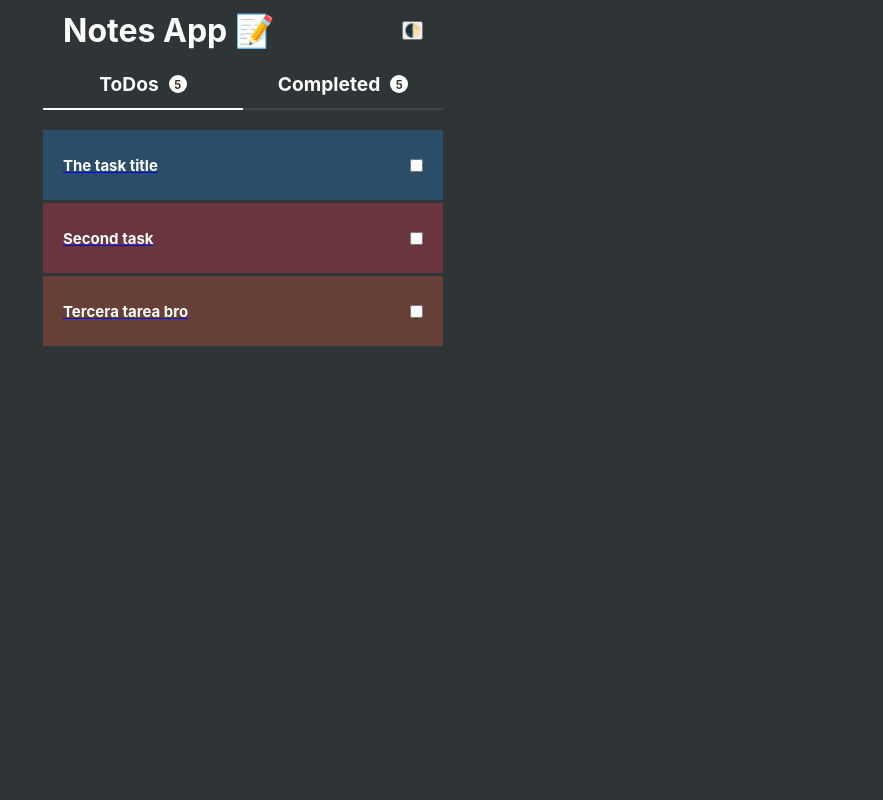
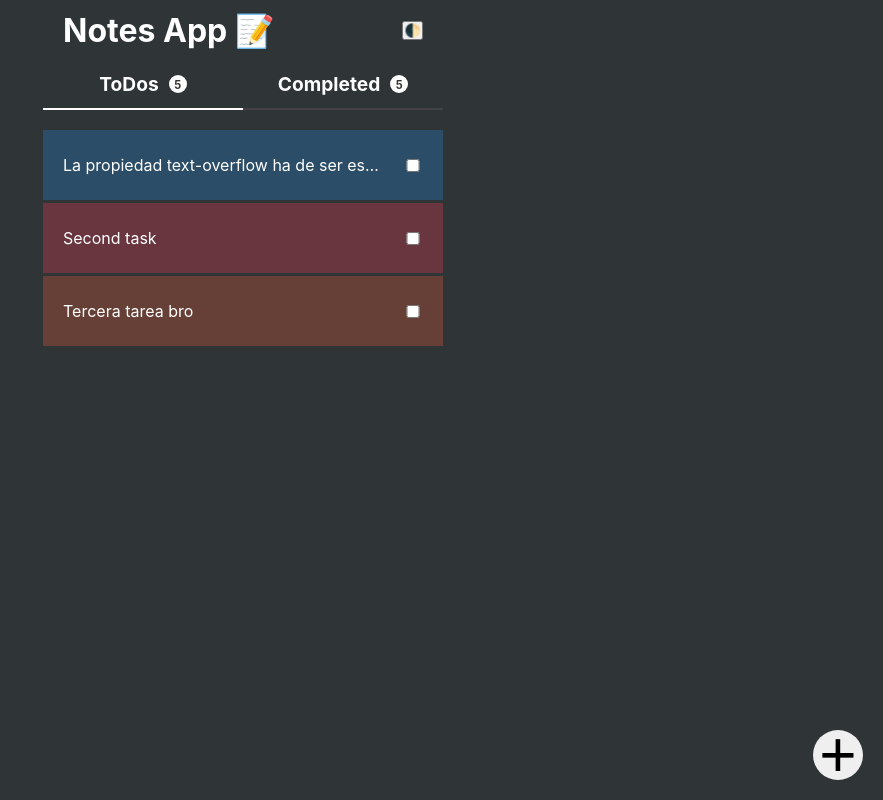
Before and after one commit to doulovera/todo-app_react, a React (Create React App) app: page / in a window 1280 px wide. Shown: the whole page, without its empty margins (397-1280 px from the left). Built offline with nearby package versions, Linux system fonts and the light colour scheme.

Commit message:
Create single note route

```diff
--- a/src/App.js
+++ b/src/App.js
@@ -7,11 +7,13 @@ import { darkTheme, lightTheme } from 'styles/theme'
 import TodoHeader from 'components/Header'
 import TodoList from 'components/TodoList'
 import TodoItem from 'components/TodoItem'
+import Note from 'components/Note'
+import TodoCreateButton from 'components/TodoCreateButton'
 
 const FAKE_ARRAY = [
   {
     id: 1634015287752,
-    title: 'The task title',
+    title: 'La propiedad text-overflow ha de ser especificada usando uno o dos valores. Si se define solo un valor, este determinará el comportamiento del overflow para el final de la línea (el extremo derecho en un texto izquierda-a-derecha o el extremo izquierdo en un texto derecha-a-izquierda)',
     description: '# Hello world',
     done: false,
     color: 'blue'
@@ -51,11 +53,13 @@ function App () {
             }
             <article className="TodoItem"></article>
           </TodoList>
-          <div className="TodoCreate"></div>
+          <TodoCreateButton />
         </Route>
 
         <Route path="/note/:id">
-          <p>holi</p>
+          {
+            (params) => <Note id={params.id} />
+          }
         </Route>
       </AppS>
     </ThemeProvider>
--- a/src/components/Header/Header.style.js
+++ b/src/components/Header/Header.style.js
@@ -9,6 +9,11 @@ export const HeaderTop = styled.div`
   & h1 {
     flex: 1;
     font-size: 2rem;
+  }
+
+  & h1 a {
+    color: var(--font);
+    text-decoration: none;
   }
 `
 
--- a/src/components/Header/index.js
+++ b/src/components/Header/index.js
@@ -1,11 +1,18 @@
 import React from 'react'
+import { Link } from 'wouter'
 import { HeaderTop, Nav, Tab } from './Header.style.js'
 
 export default function TodoHeader ({ toggleDarkMode }) {
   return (
-    <header>
+    <header style={{ marginBottom: '20px' }}>
       <HeaderTop>
-        <h1>Notes App 📝</h1>
+        <h1>
+          <Link href="/">
+            <a>
+              Notes App 📝
+            </a>
+          </Link>
+        </h1>
         <button onClick={toggleDarkMode}>🌓</button>
       </HeaderTop>
       <Nav>
--- /dev/null
+++ b/src/components/Note/index.js
@@ -0,0 +1,9 @@
+import React from 'react'
+
+export default function Note ({ id }) {
+  return (
+    <div>
+      {id}
+    </div>
+  )
+}
--- /dev/null
+++ b/src/components/TodoCreateButton/TodoCreate.style.js
@@ -0,0 +1,16 @@
+import styled from 'styled-components'
+
+export const Button = styled.button`
+  position: fixed;
+  right: 20px;
+  bottom: 20px;
+  display: flex;
+  align-items: center;
+  justify-content: center;
+  height: 50px;
+  width: 50px;
+  font-size: 4rem;
+  border: 0;
+  border-radius: 50%;
+  outline: 0;
+`
--- /dev/null
+++ b/src/components/TodoCreateButton/index.js
@@ -0,0 +1,10 @@
+import React from 'react'
+import { Button } from './TodoCreate.style'
+
+export default function TodoCreateButton () {
+  return (
+    <Button>
+      +
+    </Button>
+  )
+}
--- a/src/components/TodoItem/TodoItem.style.js
+++ b/src/components/TodoItem/TodoItem.style.js
@@ -1,15 +1,41 @@
 import styled from 'styled-components'
 
-export const TodoItemS = styled.a`
+export const TodoItemS = styled.article`
   display: flex;
   align-items: center;
   justify-content: space-between;
   height: 70px;
   margin-bottom: 3px;
-  padding: 0 20px;
 
   color: var(--font);
   text-decoration: none;
 
   background-color: ${(props) => `var(--${props.color})`};
+
+  & a {
+    flex: 1;
+    display: flex;
+    align-items: center;
+    height: 100%;
+    width: 80%;
+    text-decoration: none;
+  }
+
+  & a span {
+    display: block;
+    height: 1.2rem;
+    width: 100%;
+    padding-left: 20px;
+    text-overflow: ellipsis;
+    overflow: hidden;
+    white-space: nowrap;
+    color: var(--font);
+    font-weight: normal;
+    font-size: 1rem;
+  }
+
+  & input {
+    width: 20px;
+    margin: 0 20px;
+  }
 `
--- a/src/components/TodoItem/index.js
+++ b/src/components/TodoItem/index.js
@@ -4,11 +4,15 @@ import { TodoItemS } from './TodoItem.style'
 
 export default function TodoItem ({ id, title, description, color, done }) {
   return (
-    <Link href={`/note/${id}`}>
-      <TodoItemS color={color}>
-        <h2>{title}</h2>
-        <input type="checkbox" />
-      </TodoItemS>
-    </Link>
+    <TodoItemS color={color}>
+      <Link href={`/note/${id}`}>
+        <a>
+          <span>
+          {title}
+          </span>
+        </a>
+      </Link>
+      <input type="checkbox" />
+    </TodoItemS>
   )
 }
--- a/src/components/TodoList/index.js
+++ b/src/components/TodoList/index.js
@@ -2,7 +2,7 @@ import React from 'react'
 
 export default function TodoList ({ children }) {
   return (
-    <section style={{ marginTop: '20px' }}>
+    <section>
       {children}
     </section>
   )
--- a/src/styles/App.style.js
+++ b/src/styles/App.style.js
@@ -1,8 +1,10 @@
 import styled from 'styled-components'
 
 export const AppS = styled.div`
+  position: relative;
   max-width: 400px;
   min-width: 320px;
-  height: 100vh;
+  min-height: 100vh;
   margin: 0 auto;
+  padding-bottom: 60px;
 `
```
